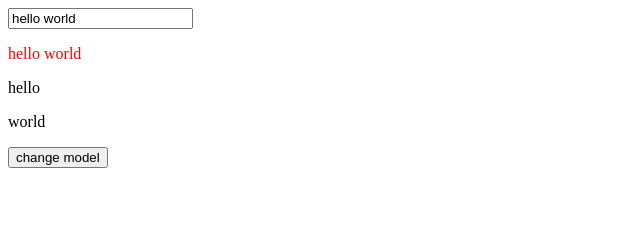
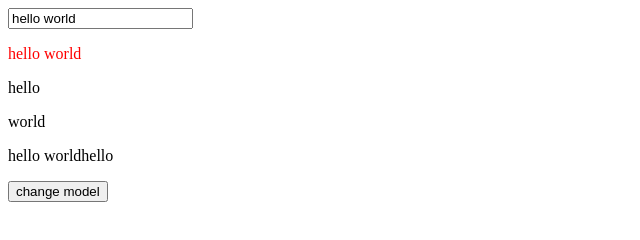
Before and after one commit to CarmineZhang/mvvm, a plain HTML site: page index.html in a window 1280 px wide. Shown: the whole page, without its empty margins (0-640 px from the left). Drawn offline with Linux system fonts and the light colour scheme.

Commit message:
添加计算属性

```diff
--- a/index.html
+++ b/index.html
@@ -12,6 +12,7 @@
         <p style="color:red" :text="str"></p>
         <p>{{someStr}}</p>
         <p :text="child.other"></p>
+        <p :text="cstr"></p>
         <button @click="clickBtn">change model</button>
     </div>
     <script src="./observer.js"></script>
@@ -29,6 +30,11 @@
                 other:'world'
             }
         },
+        computed:{
+            cstr:function(){
+                return this.str+this.someStr
+            }
+        },
         methods: {
             clickBtn: function(e) {
                 this.someStr='world'
--- a/mvvm.js
+++ b/mvvm.js
@@ -1,18 +1,38 @@
 class Mvvm {
     constructor(options) {
         this.$options = options || {};
-        var data = this._data = this.$options.data;
+        var data = this._data = this.$options.data
+        var computedData = this.$options.computed
         var me = this;
         const keys = Object.keys(data)
         let i = keys.length
         while (i--) {
             proxy(me, keys[i])
         }
-        // observe data
+        this._initComputed(computedData)
+            // observe data
         observe(data)
-        this.$compile=new Compile(this.$options.el,this)
+        this.$compile = new Compile(this.$options.el, this)
+    }
+
+    _initComputed(computed) {
+        var me = this
+        if (computed != null && typeof computed === 'object') {
+            var keys = Object.keys(computed)
+            let i = keys.length
+            while (i--) {
+                let fn = computed[keys[i]]
+                Object.defineProperty(me, keys[i], {
+                    get() {
+                        return fn.bind(me)()
+                    }
+                })
+            }
+        }
     }
 }
+
+
 
 function proxy(ob, key) {
     Object.defineProperty(ob, key, {
@@ -25,6 +45,6 @@ function proxy(ob, key) {
     })
 }
 
-function observe(data){
-	new Observer(data)
+function observe(data) {
+    new Observer(data)
 }
```
